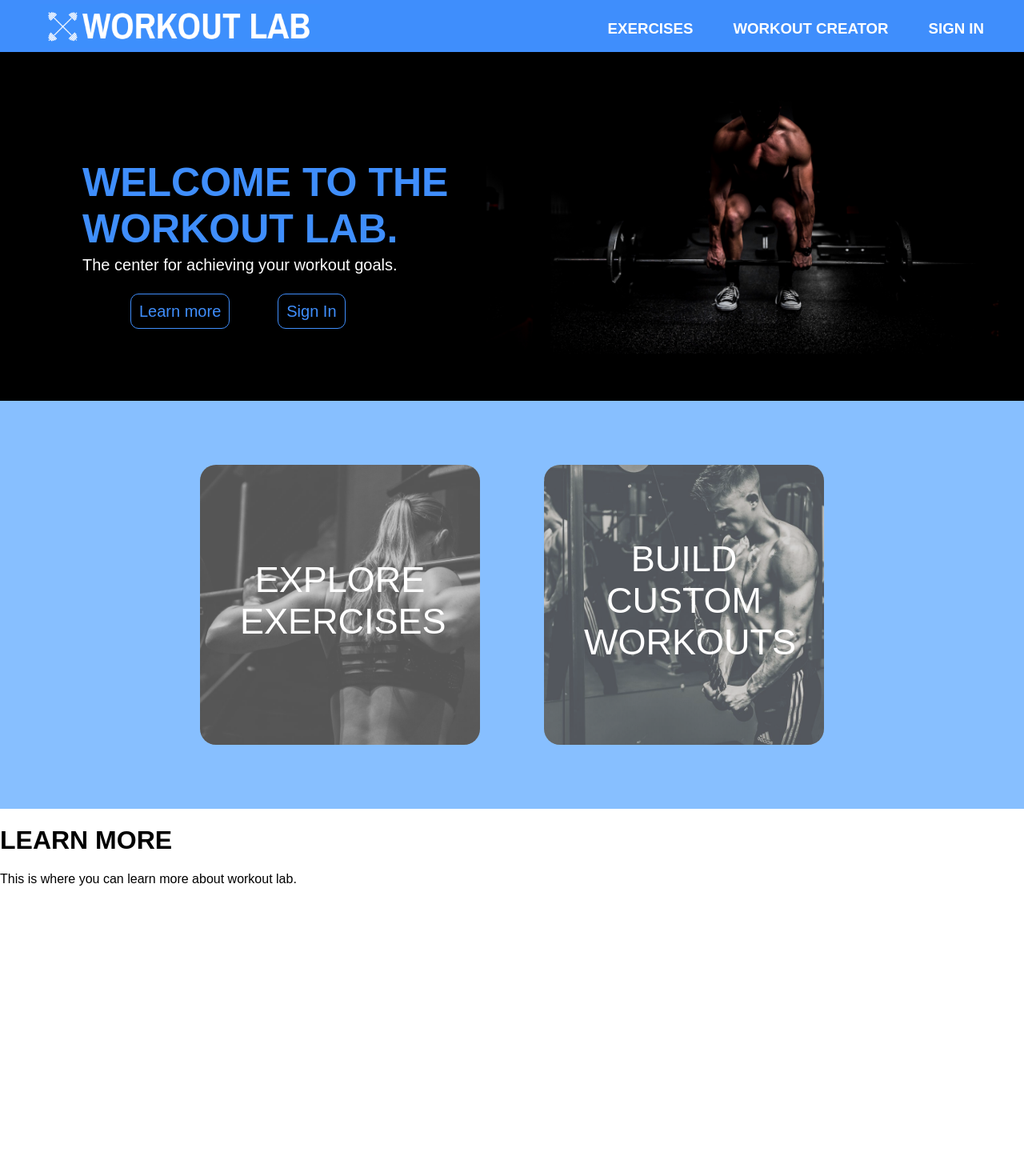
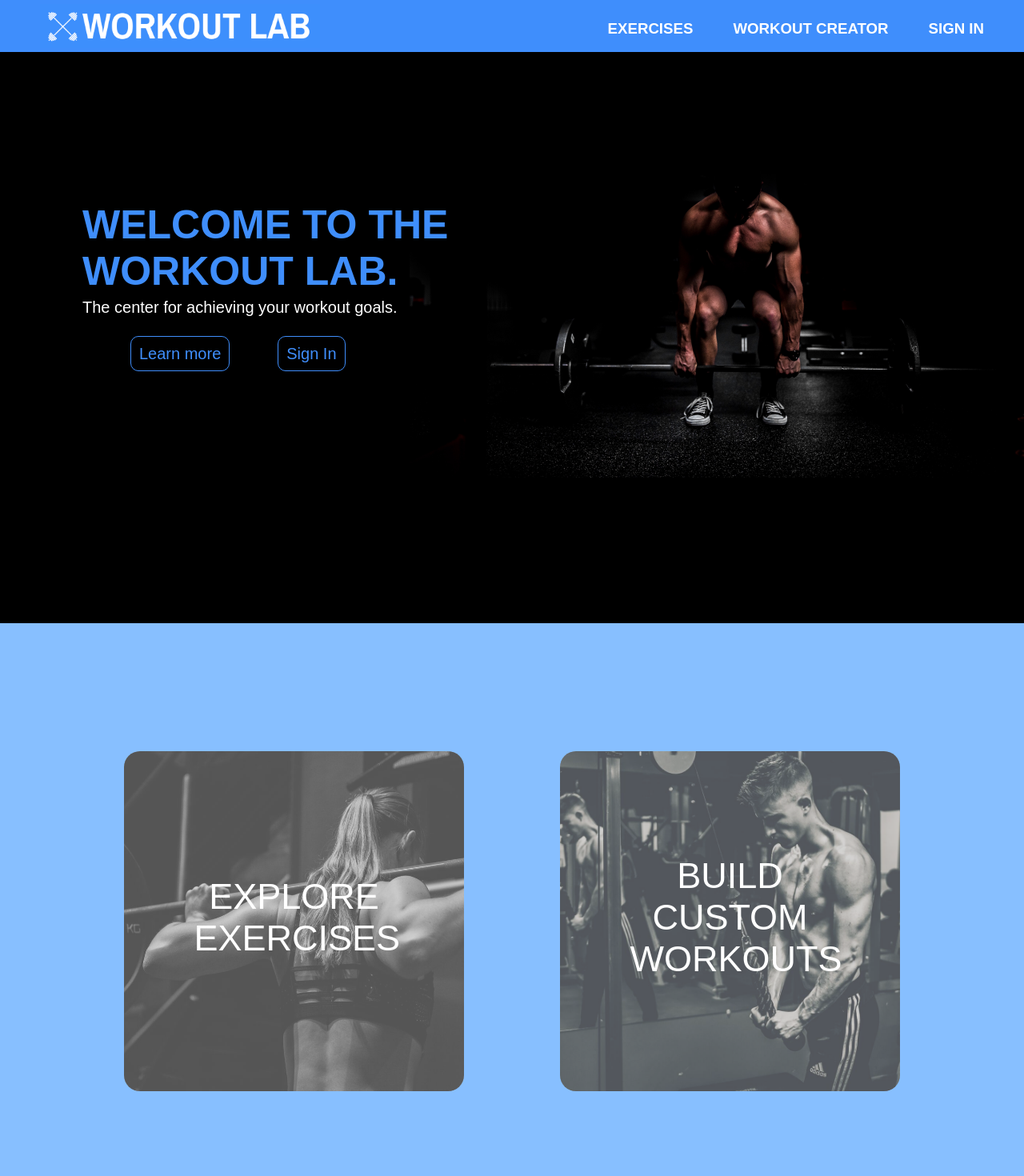
Before and after one commit to sadena27/workout-lab, a React (Create React App) app: page / in a window 1280 px wide. Shown: the top 1470 px of the page at 80% size. Before the commit the page ends 1124 px from the top, so only its background shows below. Built offline with nearby package versions, Linux system fonts and the light colour scheme.

Commit message:
Made sections bigger

```diff
--- a/src/Homepage.css
+++ b/src/Homepage.css
@@ -3,13 +3,14 @@
 }
 
 .intro {
-    padding: 100px 103px;
+    padding: 12% 0px 0vh 103px;
     color: white;
     background-image: url('homepage_background.jpg');
     background-color: black;
-    background-size: 50%;
-    background-position: 95% 20%;
+    background-size: 60%;
+    background-position: 100% 35%;
     background-repeat: no-repeat;
+    height: 70vh;
 }
 
 .intro h1 {
@@ -42,17 +43,19 @@
 .exploreBox {
     display: flex;
     justify-content: center;
+    align-items: center;
     background-color: #87bfff;
-    padding: 70px;
+    padding: 85px;
+    height: 72vh;
 }
 
 .exploreBox_card {
-    width: 350px;
-    height: 350px;
+    width: 425px;
+    height: 425px;
     background-color: #aaaaaa;
     font-size: 45px;
     border-radius: 20px;
-    margin: 10px 40px;
+    margin: 10px 60px;
     color: white;
     display: flex;
     justify-content: center;
@@ -65,9 +68,9 @@
     justify-content: center;
     align-items: center;
     background-image: url('exercise_card.png');
-    background-size: 530px 354px;
-    height: 350px;
-    width: 350px;
+    background-size: 140% 100%;
+    height: inherit;
+    width: inherit;
     background-repeat: no-repeat;
     background-position: center;
     border-radius: inherit;
@@ -79,9 +82,9 @@
     justify-content: center;
     align-items: center;
     background-image: url('workout_card.png');
-    background-size: 508px 382px;
-    height: 350px;
-    width: 350px;
+    background-size: 130% 100%;
+    height: inherit;
+    width: inherit;
     background-repeat: no-repeat;
     background-position: center;
     border-radius: inherit;
@@ -93,9 +96,9 @@
     width: 250px;
     color: white;
     padding-bottom: 10px;
-    transition: text-shadow 500ms ease-in-out;
 }
 
-.exploreCardText:hover {
-    text-shadow: 2px 2px 2px #3f8efc;
+#learnMore {
+    height: 85vh;
+    padding: 30px 103px;
 }
```
